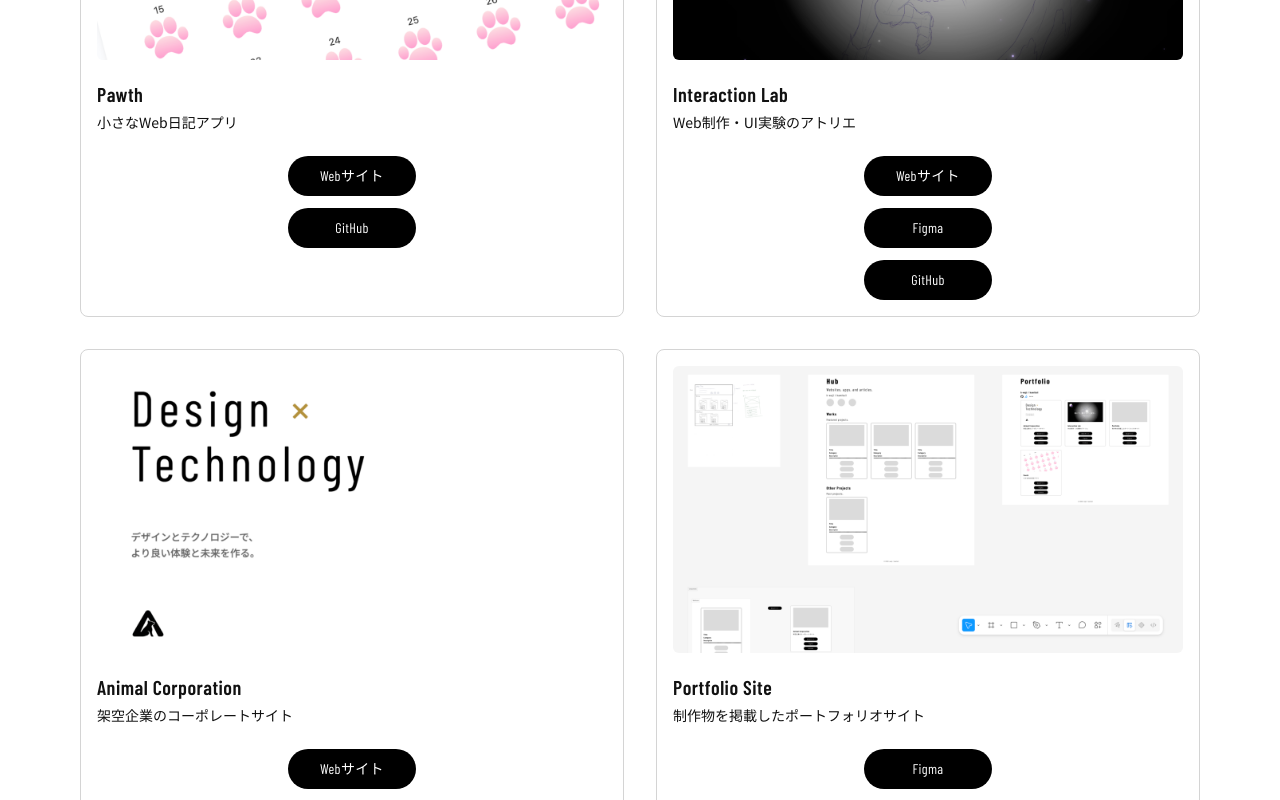
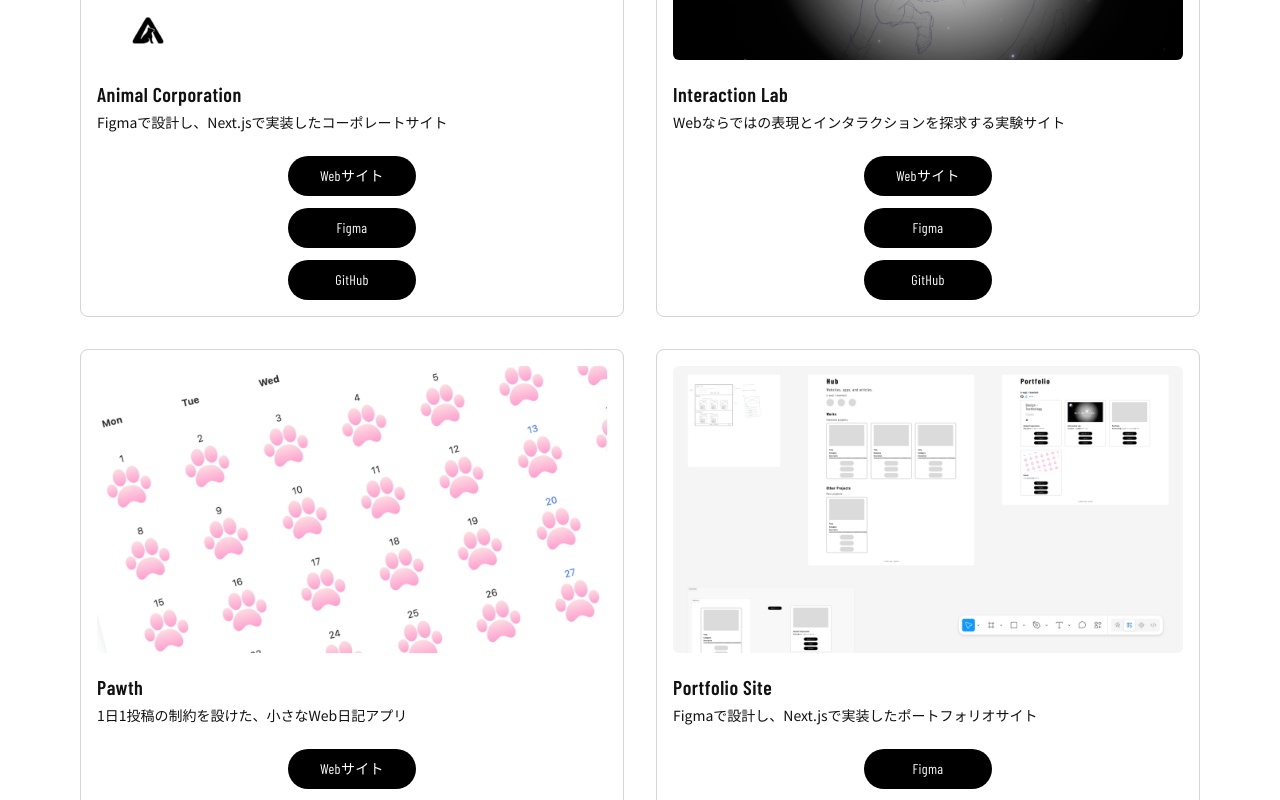
Before and after one commit to hamltail/hub, a Next.js app: page / in a window 1280 px wide. Shown: the part 520-1320 px from the top of the page. Built offline with nearby package versions, Linux system fonts and the light colour scheme.

Commit message:
ポートフォリオ作品の説明文と掲載順を更新

```diff
--- a/src/app/page.tsx
+++ b/src/app/page.tsx
@@ -21,23 +21,27 @@ const externalLinks = [
 
 const works = [
   {
-    title: "Pawth",
-    description: "小さなWeb日記アプリ",
-    image: pawthImage,
+    title: "Animal Corporation",
+    description: "Figmaで設計し、Next.jsで実装したコーポレートサイト",
+    image: animalCorporationImage,
     links: [
       {
         label: "Webサイト",
-        href: "https://pawth-lp.hamltail.dev",
+        href: "https://animal.hamltail.dev",
+      },
+      {
+        label: "Figma",
+        href: "https://www.figma.com/design/aiLzbeBUsuAQrv9Da9ldEb/Public?node-id=2003-267&p=f",
       },
       {
         label: "GitHub",
-        href: "https://github.com/hamltail/Pawth",
+        href: "https://github.com/hamltail/corporate-site-demo",
       },
     ],
   },
   {
     title: "Interaction Lab",
-    description: "Web制作・UI実験のアトリエ",
+    description: "Webならではの表現とインタラクションを探求する実験サイト",
     image: interactionLabImage,
     links: [
       {
@@ -55,27 +59,23 @@ const works = [
     ],
   },
   {
-    title: "Animal Corporation",
-    description: "架空企業のコーポレートサイト",
-    image: animalCorporationImage,
+    title: "Pawth",
+    description: "1日1投稿の制約を設けた、小さなWeb日記アプリ",
+    image: pawthImage,
     links: [
       {
         label: "Webサイト",
-        href: "https://animal.hamltail.dev",
-      },
-      {
-        label: "Figma",
-        href: "https://www.figma.com/design/aiLzbeBUsuAQrv9Da9ldEb/Public?node-id=2003-267&p=f",
+        href: "https://pawth-lp.hamltail.dev",
       },
       {
         label: "GitHub",
-        href: "https://github.com/hamltail/corporate-site-demo",
+        href: "https://github.com/hamltail/Pawth",
       },
     ],
   },
   {
     title: "Portfolio Site",
-    description: "制作物を掲載したポートフォリオサイト",
+    description: "Figmaで設計し、Next.jsで実装したポートフォリオサイト",
     image: portfolioSiteImage,
     links: [
       {
```
